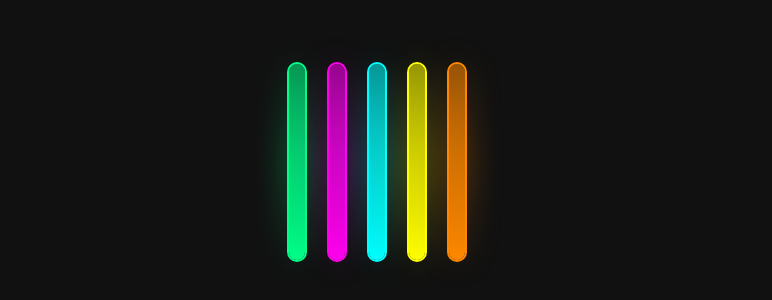
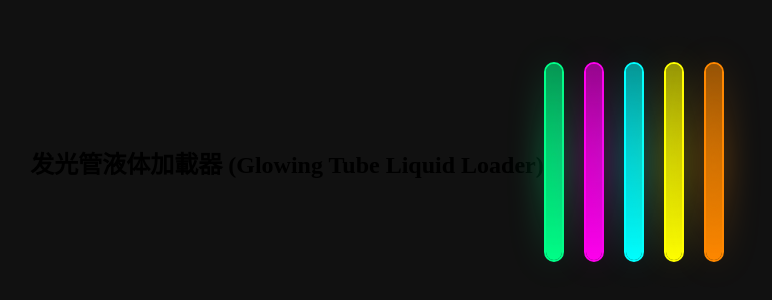
Before and after one commit to WayneVSDev/Anim01, a plain HTML site: page index.html in a window 1280 px wide. Shown: the part 238-538 px from the top of the page, without its empty margins (263-1035 px from the left). Drawn offline with Linux system fonts and the light colour scheme.

Commit message:
Update index.html

```diff
--- a/index.html
+++ b/index.html
@@ -80,6 +80,7 @@
     </style>
 </head>
 <body>
+    <h2>发光管液体加載器 (Glowing Tube Liquid Loader)</h2>
     <div class="loader-wrapper">
         <div class="loader-container">
             <div class="tube tube-1">
```
